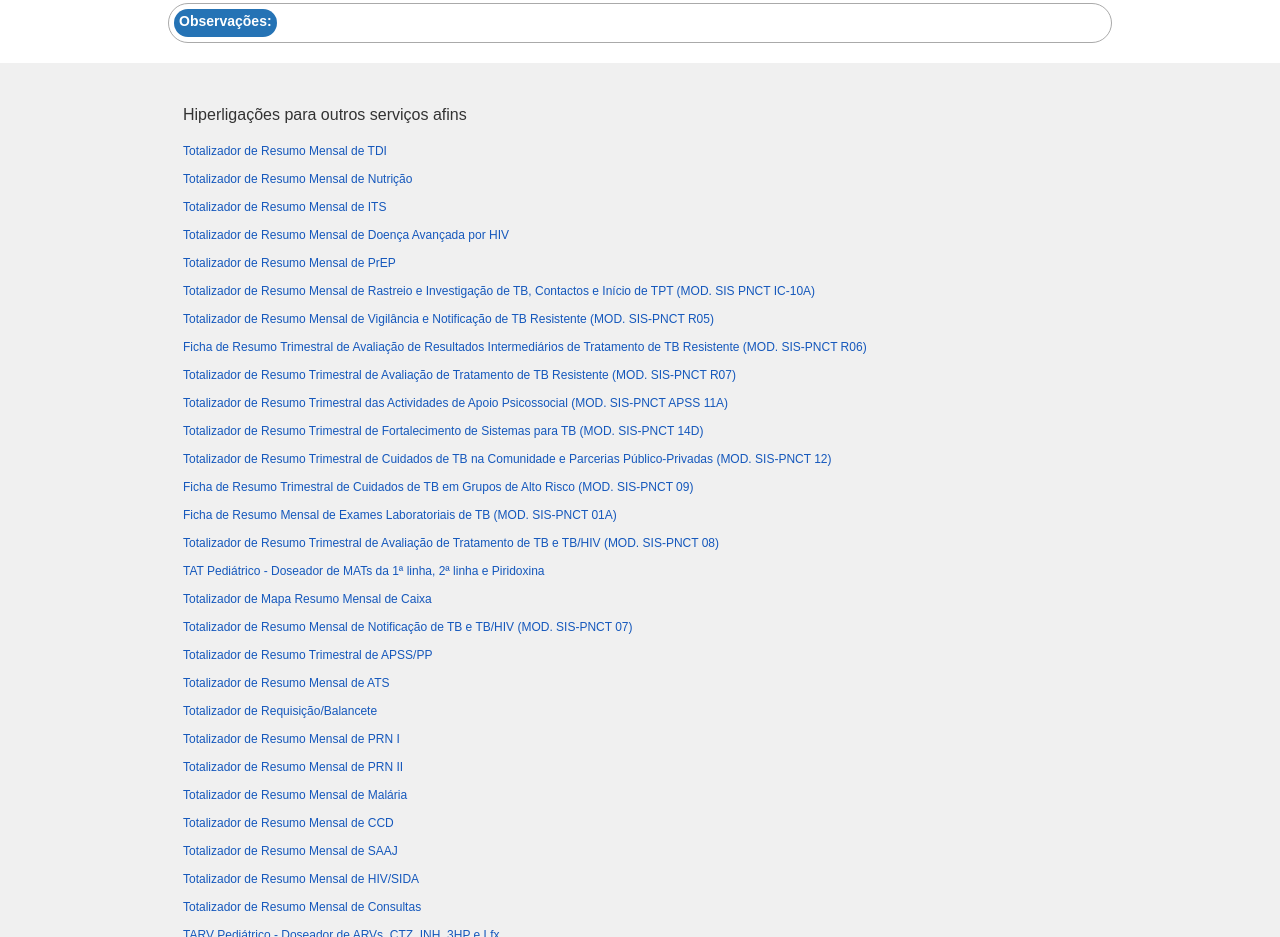
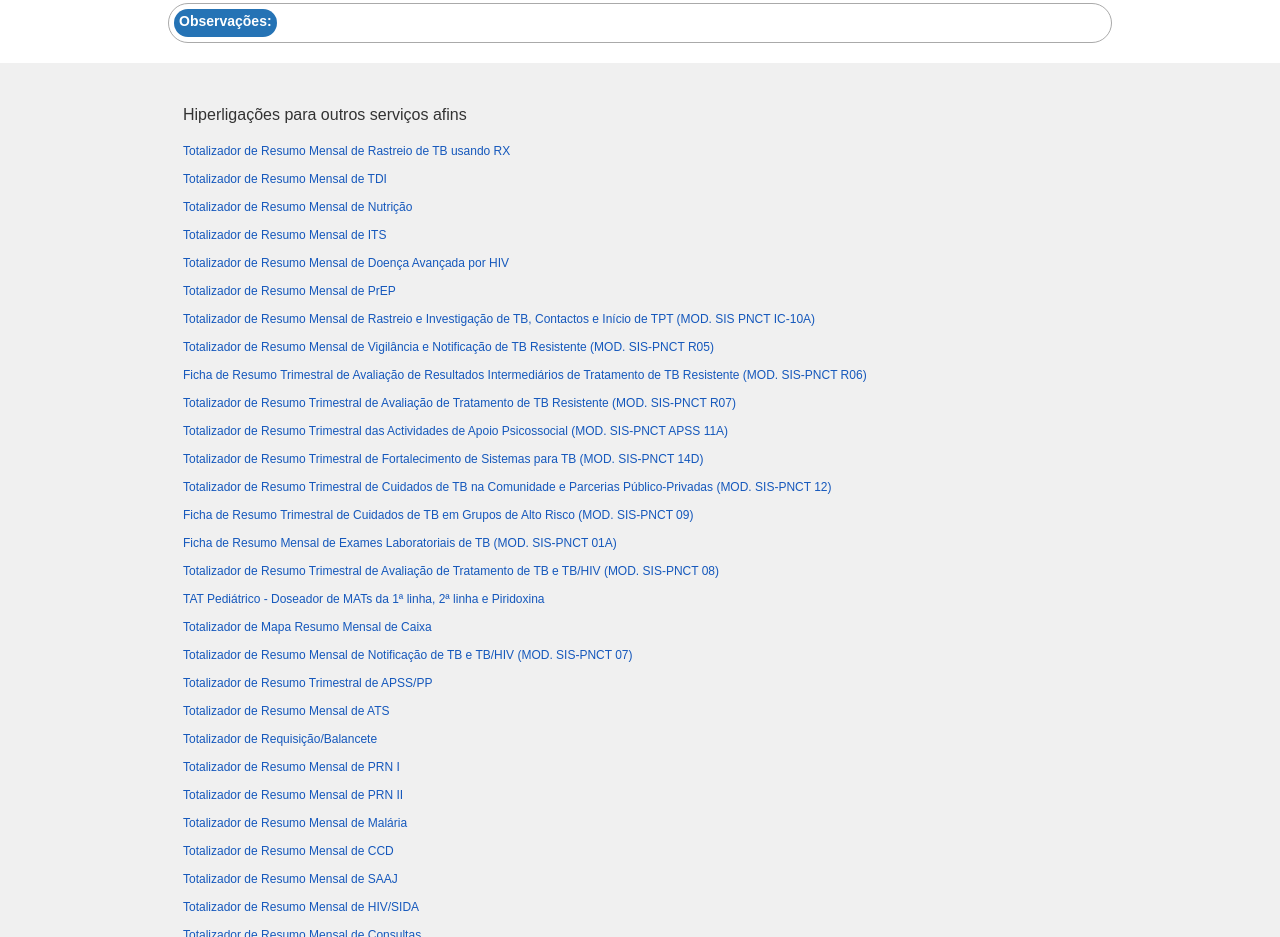
Before and after one commit to Quinamine/totalizador-de-resumo-mensal-de-tdi, a plain HTML site: page index.html in a window 1280 px wide. Shown: the part 813-1750 px from the top of the page. Drawn offline with Linux system fonts and the light colour scheme; a script that the page names is missing.

Commit message:
HTML: Adicionei endereço de acesso ao 'Totalizador de Resumo Mensal de Rastreio de TB usando RX (PNCT Provisório)' no rodapé da página.

```diff
--- a/index.html
+++ b/index.html
@@ -464,6 +464,7 @@
                 <nav class=footer__nav>
                     <h4 class="footer__nav__title">Hiperligações para outros serviços afins</h4>
                     <ul>
+                        <li><a href=https://quinamine.github.io/totalizador-de-resumo-mensal-de-rastreio-de-tb-usando-rx/index.html class="footer__nav__link">Totalizador de Resumo Mensal de Rastreio de TB usando RX</a></li>
                         <li><a href=https://quinamine.github.io/totalizador-de-resumo-mensal-de-tdi/index.html class="footer__nav__link">Totalizador de Resumo Mensal de TDI</a></li>
                         <li><a href=https://quinamine.github.io/totalizador-de-resumo-mensal-de-nutricao/index.html class="footer__nav__link">Totalizador de Resumo Mensal de Nutrição</a></li>
                         <li><a href=https://quinamine.github.io/totalizador-de-resumo-mensal-de-its/index.html class="footer__nav__link">Totalizador de Resumo Mensal de ITS</a></li>
```
